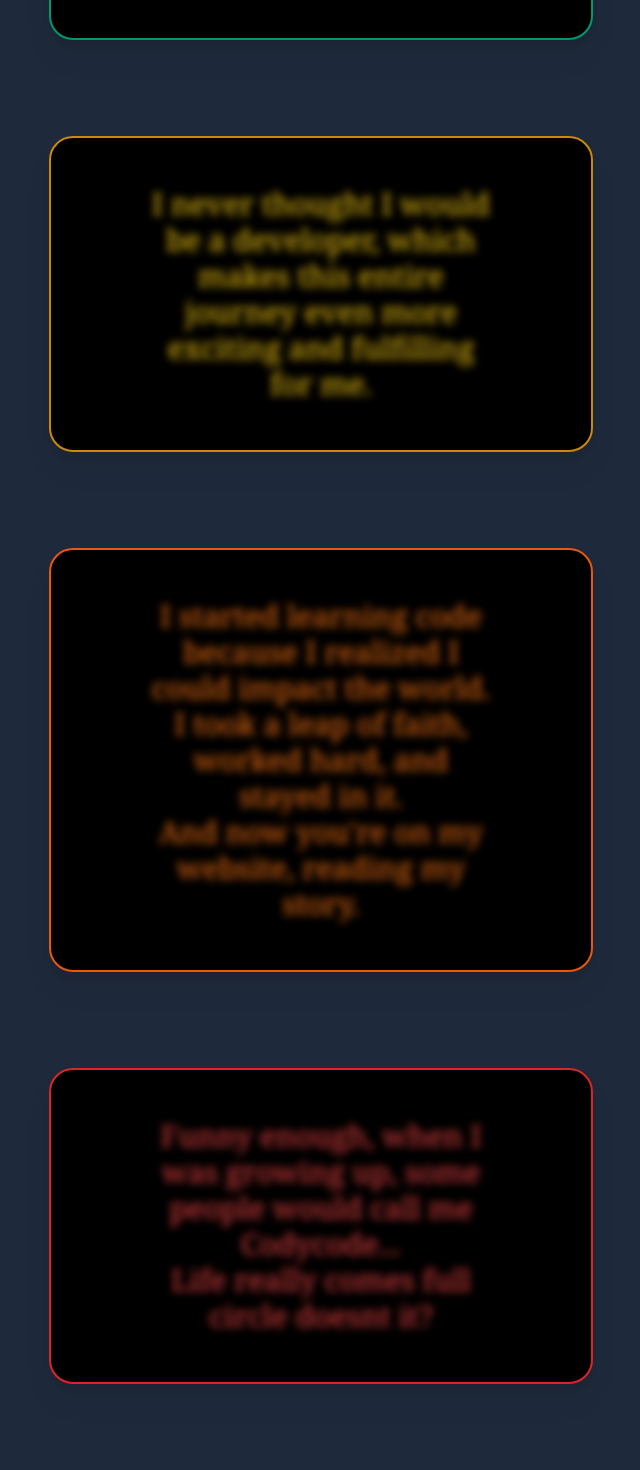
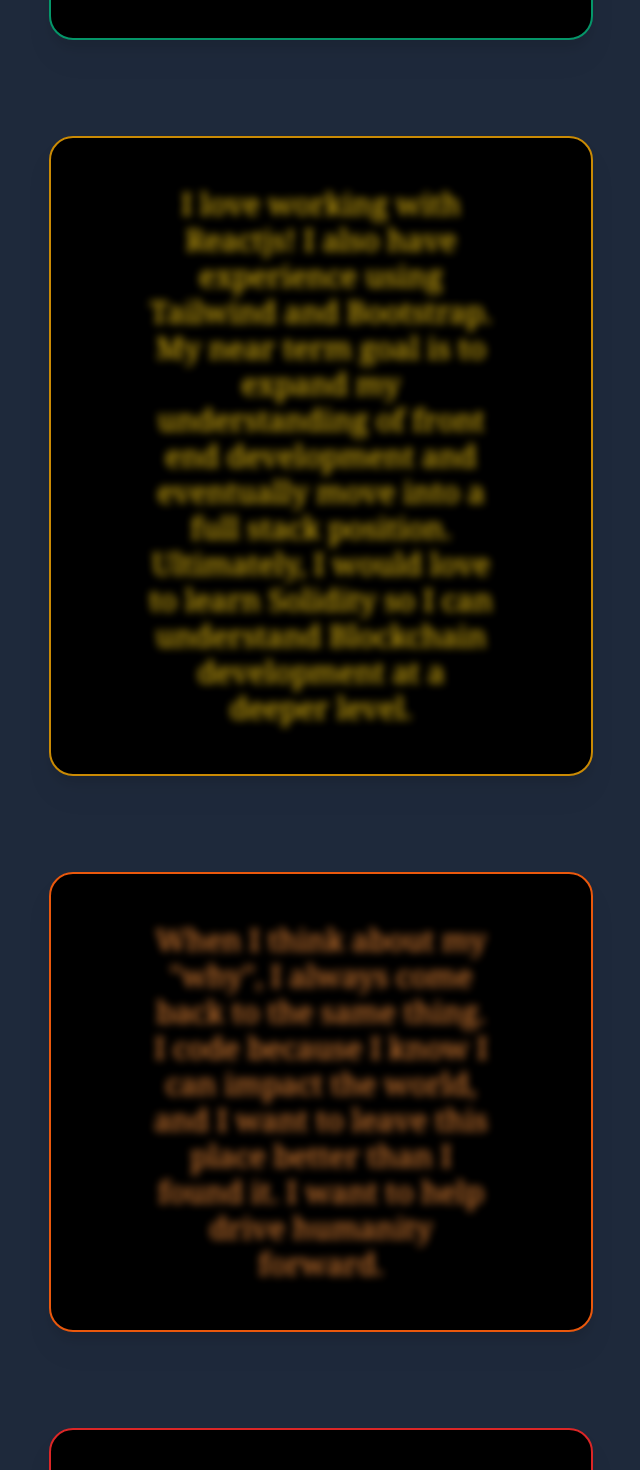
Before and after one commit to Codyvegas/codys-tw-site, a React (Vite) app: page /about in a window 1280 px wide. Shown: the part 1240-2710 px from the top of the page, without its empty margins (319-959 px from the left). Built offline with nearby package versions, Linux system fonts and the light colour scheme; what prettier-plugin-tailwindcss would draw is missing.

Commit message:
Finish <p> tags for About Page

```diff
--- a/src/presentation/pages/aboutPage/AboutPage.jsx
+++ b/src/presentation/pages/aboutPage/AboutPage.jsx
@@ -2,40 +2,43 @@ function About() {
   return (
     <div className="bg-slate-800">
       <div className="m-auto flex w-6/12 flex-col justify-center ">
-        <div className="m-12 mt-24 transform rounded-3xl border-2 border-solid border-purple-700 bg-black px-12 drop-shadow-xl ">
-          <h2 className=" animate-pulse p-12 text-center text-3xl text-purple-500 underline blur-sm duration-500 ease-in-out hover:animate-none hover:blur-0">
+        <div className="m-12 mt-24 transform rounded-3xl border-2 border-solid border-purple-700 bg-black px-12 text-center drop-shadow-xl ">
+          <h2 className=" animate-pulse p-12  text-3xl text-purple-400 blur-sm duration-100 ease-in-out hover:animate-none hover:blur-0">
             This is MY story!
           </h2>
         </div>
-        <div className="m-12 rounded-3xl border-2 border-solid border-cyan-600 bg-black px-12 drop-shadow-xl">
-          <p className=" animate-pulse p-12 text-center text-3xl	text-cyan-400 blur-sm duration-500 ease-in-out hover:animate-none hover:blur-0">
+        <div className="m-12 rounded-3xl border-2 border-solid border-cyan-600 bg-black px-12 text-center drop-shadow-xl">
+          <p className=" animate-pulse p-12  text-3xl	text-cyan-400 blur-sm duration-100 ease-in-out hover:animate-none hover:blur-0">
             I used to sell golf carts and sling rental car insurance.
           </p>
         </div>
         <div className="m-12 rounded-3xl border-2 border-solid border-emerald-600 bg-black px-12 text-center drop-shadow-xl">
-          <p className="animate-pulse p-12 text-3xl	text-emerald-400 blur-sm duration-500 ease-in-out hover:animate-none hover:blur-0">
+          <p className="animate-pulse p-12 text-3xl	text-emerald-400 blur-sm duration-100 ease-in-out hover:animate-none hover:blur-0">
             Now, I create functional components, style websites, and most
             importantly... git push code!
           </p>
         </div>
-        <div className="m-12 rounded-3xl border-2 border-solid border-yellow-600 bg-black px-12 drop-shadow-xl">
-          <p className=" animate-pulse p-12 text-center text-3xl	text-yellow-400  blur-sm duration-500 ease-in-out hover:animate-none hover:blur-0">
-            I never thought I would be a developer, which makes this entire
-            journey even more exciting and fulfilling for me.
+        <div className="m-12 rounded-3xl border-2 border-solid border-yellow-600 bg-black px-12 text-center drop-shadow-xl">
+          <p className=" animate-pulse p-12  text-3xl	text-yellow-400  blur-sm duration-100 ease-in-out hover:animate-none hover:blur-0">
+            I love working with Reactjs! I also have experience using Tailwind
+            and Bootstrap. My near term goal is to expand my understanding of
+            front end development and eventually move into a full stack
+            position. Ultimately, I would love to learn Solidity so I can
+            understand Blockchain development at a deeper level.
           </p>
         </div>
-        <div className="m-12 rounded-3xl border-2 border-solid border-orange-600 bg-black px-12 drop-shadow-xl">
-          <p className=" animate-pulse p-12 text-center text-3xl	text-orange-500  blur-sm duration-500 ease-in-out hover:animate-none hover:blur-0">
-            I started learning code because I realized I could impact the world.
-            I took a leap of faith, worked hard, and stayed in it. <br></br>And
-            now you're on my website, reading my story.
+        <div className="m-12 rounded-3xl border-2 border-solid border-orange-600 bg-black px-12 text-center drop-shadow-xl">
+          <p className=" animate-pulse p-12  text-3xl	text-orange-400  blur-sm duration-100 ease-in-out hover:animate-none hover:blur-0">
+            When I think about my "why", I always come back to the same thing. I
+            code because I know I can impact the world, and I want to leave this
+            place better than I found it. I want to help drive humanity forward.
           </p>
         </div>
 
         <div className="m-12 mb-24 rounded-3xl border-2 border-solid border-red-600 bg-black px-12 drop-shadow-xl">
-          <p className="animate-pulse p-12 text-center text-3xl	text-red-500  blur-sm duration-500 ease-in-out hover:animate-none hover:blur-0">
-            Funny enough, when I was growing up, some people would call me
-            Codycode... <br></br>Life really comes full circle doesnt it?
+          <p className="animate-pulse p-12 text-center text-3xl	text-red-400  blur-sm duration-100 ease-in-out hover:animate-none hover:blur-0">
+            I appreciate you reading my story, if you'd like to connect, please
+            add me on Linked-In or shoot me an email!
           </p>
         </div>
       </div>
```
